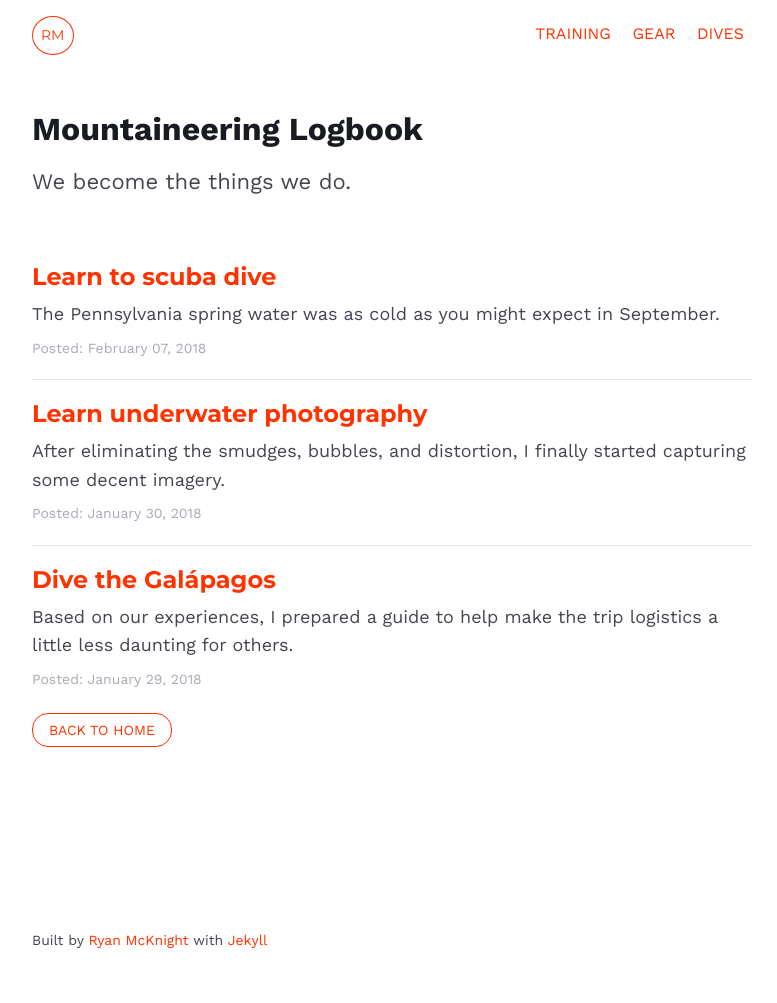
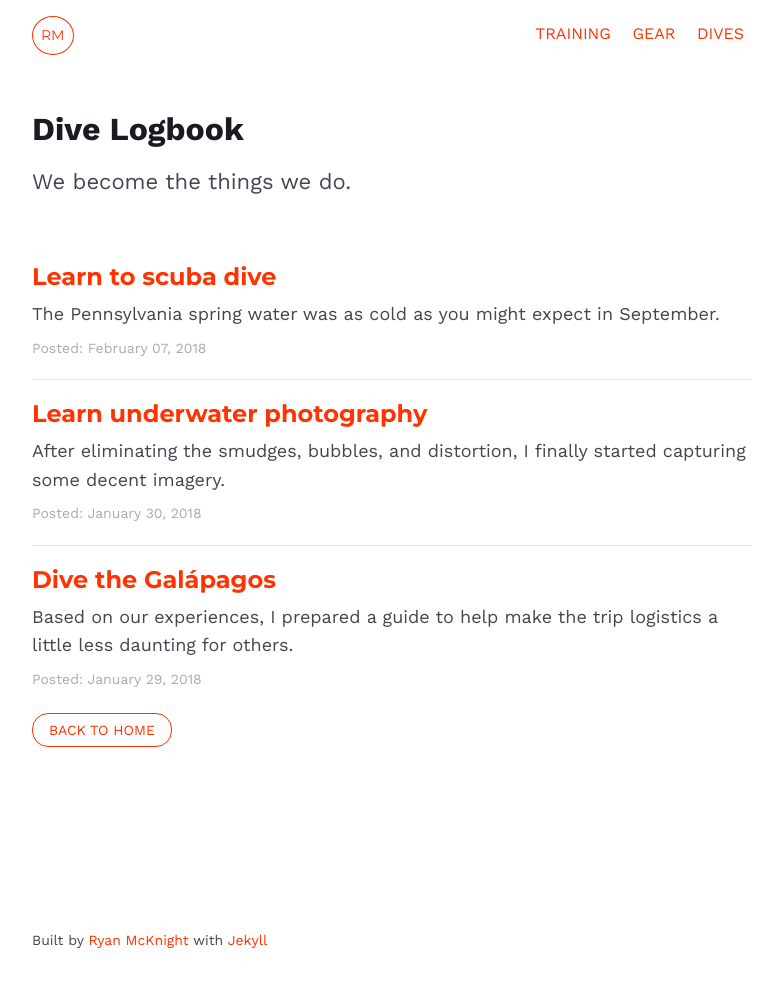
Before and after one commit to mcknightlabs/divegoals, a Jekyll site: the page built from index.html, in a window 1280 px wide. Shown: the whole page, without its empty margins (248-1025 px from the left). Built offline with Jekyll 4.4.1, drawn with Linux system fonts in a browser that asks for light colours; some of the changed lines change nothing that is shown.

Commit message:
updates home page

```diff
--- a/index.html
+++ b/index.html
@@ -1,15 +1,15 @@
 ---
 layout: default
-title: Mountaineering Logbook
-description: Training, nutrition, gear and stories from the field
-og_title: Mountaineering Logbook
-og_description: Training, nutrition, gear and stories from the field
-og_image: /media/img/goals/2016-11-05-everest/day-7/R0000633.jpg
+title: Dive Goals
+description: Training, gear and dive trip intel
+og_title: Dive Logbook
+og_description: Training, gear and dive trip intel
+og_image: /media/img/2018-01-29-galapagos/2018-01-05.jpg
 og_type: website
 ---
 
 <section class="article-section">
-	<h1>Mountaineering Logbook</h1>
+	<h1>Dive Logbook</h1>
 	<p class="page-description">We become the things we do.</p>
 	<ul class="article-list">
 		{% for post in site.posts %}
```
